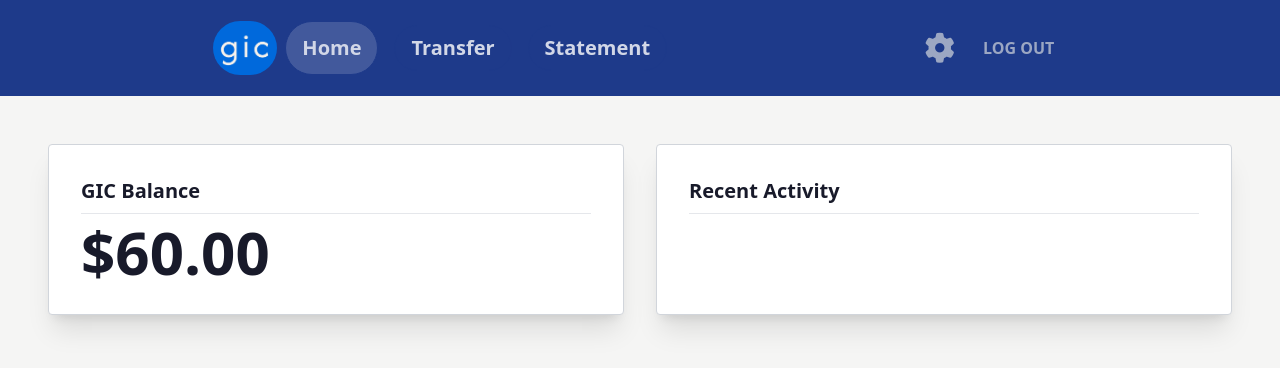
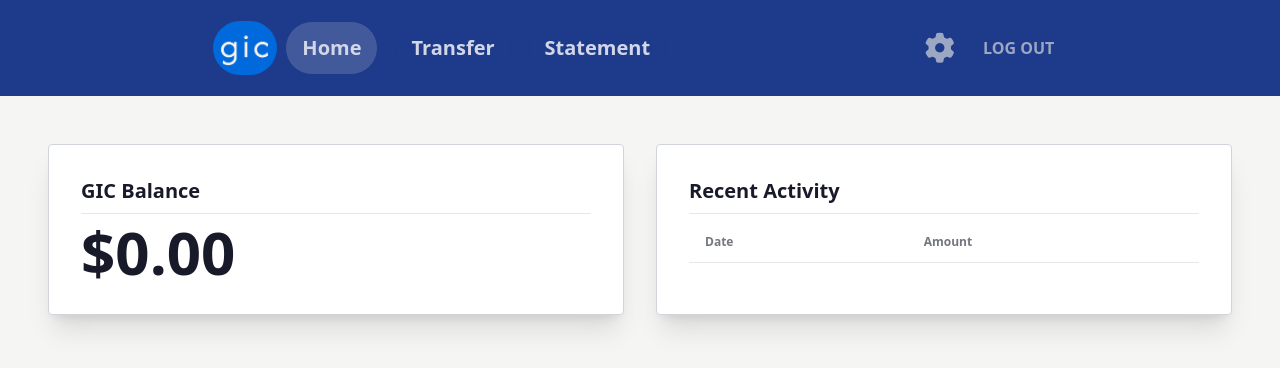
Before and after one commit to kiblykat/simple-bank-app, a React (Vite) app: page /#/transfer in a window 1280 px wide. Both pictures are taken after a click on the button "Home". Shown: the top 368 px of the page. Built offline with nearby package versions, Linux system fonts and the light colour scheme.

Commit message:
Home/Statement: use formatDate utility and display transaction amounts with proper formatting

```diff
--- a/src/pages/Home.tsx
+++ b/src/pages/Home.tsx
@@ -1,11 +1,12 @@
 import { useContext, useEffect } from "react";
 import GlobalContext from "../GlobalContext";
 import { useNavigate } from "react-router-dom";
+import { formatDate } from "../utils/utils";
 
 const Home = () => {
   const navigate = useNavigate();
   const globalContext = useContext(GlobalContext);
-  const { isLoggedIn, setActiveTab } = globalContext;
+  const { isLoggedIn, setActiveTab, balance } = globalContext;
 
   useEffect(() => {
     if (!isLoggedIn) {
@@ -23,7 +24,9 @@ const Home = () => {
               <div className="card-title">GIC Balance</div>
               <hr></hr>
               <div className="">
-                <h1 className=" text-6xl font-semibold">$60.00</h1>
+                <h1 className=" text-6xl font-semibold">
+                  ${balance.toFixed(2)}
+                </h1>
               </div>
             </div>
           </div>
@@ -31,8 +34,34 @@ const Home = () => {
             <div className="card-body">
               <div className="card-title">Recent Activity</div>
               <hr></hr>
-              <div className="">
-                <h1 className=" text-6xl font-semibold"></h1>
+              <div className="overflow-y-auto">
+                <table className="table w-full">
+                  <thead>
+                    <tr>
+                      <th>Date</th>
+                      <th>Amount</th>
+                    </tr>
+                  </thead>
+                  <tbody>
+                    {globalContext.transactions
+                      .slice(0, 3)
+                      .map((transaction, index) => (
+                        <tr key={index}>
+                          <td>{formatDate(transaction.date)}</td>
+                          <td
+                            className={
+                              transaction.amount > 0
+                                ? "text-success"
+                                : "text-error"
+                            }
+                          >
+                            {transaction.amount > 0 ? "+" : "-"}$
+                            {Math.abs(transaction.amount).toFixed(2)}
+                          </td>
+                        </tr>
+                      ))}
+                  </tbody>
+                </table>
               </div>
             </div>
           </div>
--- a/src/pages/Statement.tsx
+++ b/src/pages/Statement.tsx
@@ -1,22 +1,11 @@
 import { useContext, useEffect } from "react";
 import GlobalContext from "../GlobalContext";
 import { useNavigate } from "react-router-dom";
+import { formatDate } from "../utils/utils";
 
 const Statement = () => {
   const navigate = useNavigate();
   const { isLoggedIn, setActiveTab, transactions } = useContext(GlobalContext);
-
-  const formatDate = (date: Date) => {
-    return date.toLocaleString("en-US", {
-      day: "numeric",
-      month: "short",
-      year: "numeric",
-      hour: "2-digit",
-      minute: "2-digit",
-      second: "2-digit",
-      hour12: true,
-    });
-  };
 
   useEffect(() => {
     if (!isLoggedIn) {
```
